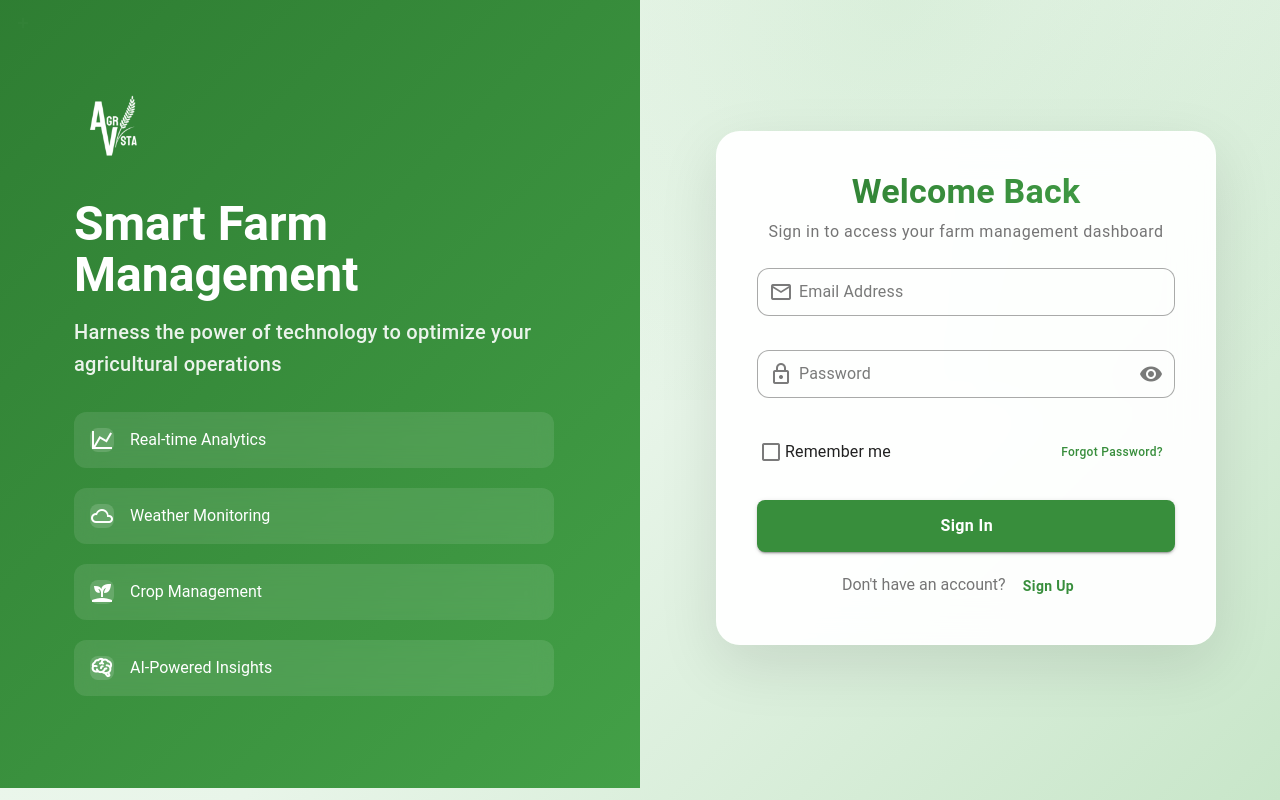
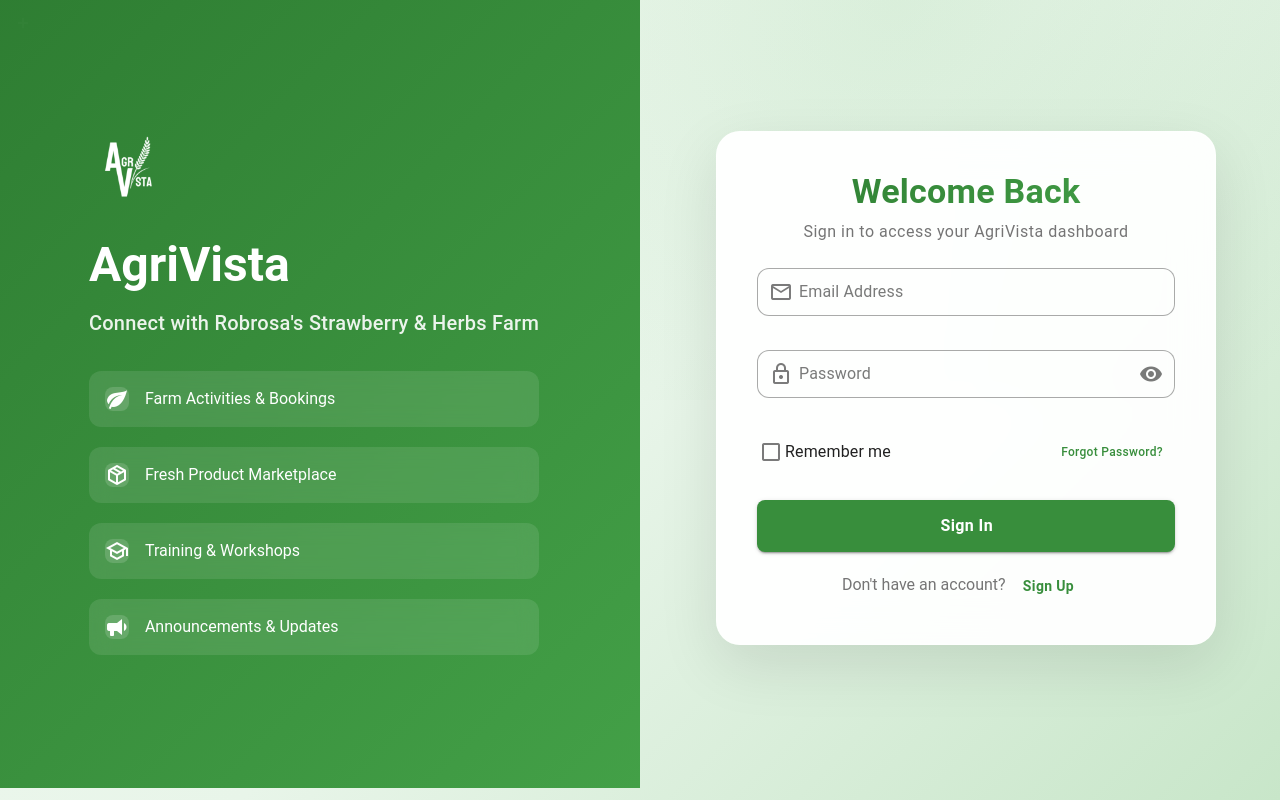
Before and after one commit to Jnnnbiloggg/agri-vista, a Vue app: page /account in a window 1280 px wide. Built offline with nearby package versions, Linux system fonts and the light colour scheme; no server answers.

Commit message:
feat: enhance auth with real user data and farm-specific branding
- Integrate auth store for dynamic user info in layouts
- Update auth page with Robrosa's Farm specific content
- Replace placeholders with actual user data
- Improve feature descriptions to match platform capabilities

```diff
--- a/src/layouts/AdminLayout.vue
+++ b/src/layouts/AdminLayout.vue
@@ -2,8 +2,10 @@
 <script setup lang="ts">
 import { ref } from 'vue'
 import { useRouter } from 'vue-router'
+import { useAuthStore } from '@/stores/auth'
 
 const router = useRouter()
+const authStore = useAuthStore()
 const drawer = ref(true)
 
 const adminNavigationItems = [
@@ -94,8 +96,10 @@ const handleLogout = () => {
                 <v-icon icon="mdi-shield-account" color="white"></v-icon>
               </v-avatar>
               <div>
-                <div class="text-subtitle-2 text-primary">Admin User</div>
-                <div class="text-caption text-grey-darken-1">Admin</div>
+                <div class="text-subtitle-2 text-primary">{{ authStore.userEmail }}</div>
+                <div class="text-caption text-grey-darken-1">
+                  {{ authStore.userProfile?.userType === 'admin' ? 'Admin' : 'User' }}
+                </div>
               </div>
             </div>
 
--- a/src/layouts/UserLayout.vue
+++ b/src/layouts/UserLayout.vue
@@ -1,8 +1,10 @@
 <script setup lang="ts">
 import { ref } from 'vue'
 import { useRouter } from 'vue-router'
+import { useAuthStore } from '@/stores/auth'
 
 const router = useRouter()
+const authStore = useAuthStore()
 const drawer = ref(true)
 
 const userNavigationItems = [
@@ -93,8 +95,10 @@ const handleLogout = () => {
                 <v-icon icon="mdi-shield-account" color="white"></v-icon>
               </v-avatar>
               <div>
-                <div class="text-subtitle-2 text-primary">User Name</div>
-                <div class="text-caption text-grey-darken-1">User</div>
+                <div class="text-subtitle-2 text-primary">{{ authStore.fullName }}</div>
+                <div class="text-caption text-grey-darken-1">
+                  {{ authStore.userProfile?.userType === 'user' ? 'User' : 'Admin' }}
+                </div>
               </div>
             </div>
 
--- a/src/modules/auth/views/AuthPage.vue
+++ b/src/modules/auth/views/AuthPage.vue
@@ -126,9 +126,9 @@ const pageTitle = computed(() => {
 
 const pageSubtitle = computed(() => {
   if (isRegisterMode.value) {
-    return 'Join AgriVista to access farm management features'
+    return 'Join to explore farm activities and fresh products'
   }
-  return 'Sign in to access your farm management dashboard'
+  return 'Sign in to access your AgriVista dashboard'
 })
 </script>
 
@@ -143,9 +143,9 @@ const pageSubtitle = computed(() => {
               <div class="mb-8 logo-wrapper" @click="goToLanding">
                 <img src="/logo-cropped.png" alt="AgriVista" class="hero-logo" />
               </div>
-              <h1 class="text-h3 font-weight-bold mb-4 text-white">Smart Farm Management</h1>
+              <h1 class="text-h3 font-weight-bold mb-4 text-white">AgriVista</h1>
               <p class="text-h6 text-white opacity-90 mb-8">
-                Harness the power of technology to optimize your agricultural operations
+                Connect with Robrosa's Strawberry & Herbs Farm
               </p>
               <div class="features-list">
                 <div v-for="feature in features" :key="feature.icon" class="feature-item">
@@ -336,10 +336,10 @@ const pageSubtitle = computed(() => {
 
 <script lang="ts">
 const features = [
-  { icon: 'mdi-chart-line', text: 'Real-time Analytics' },
-  { icon: 'mdi-weather-cloudy', text: 'Weather Monitoring' },
-  { icon: 'mdi-sprout', text: 'Crop Management' },
-  { icon: 'mdi-brain', text: 'AI-Powered Insights' },
+  { icon: 'mdi-leaf', text: 'Farm Activities & Bookings' },
+  { icon: 'mdi-package-variant-closed', text: 'Fresh Product Marketplace' },
+  { icon: 'mdi-school-outline', text: 'Training & Workshops' },
+  { icon: 'mdi-bullhorn', text: 'Announcements & Updates' },
 ]
 </script>
 
```
